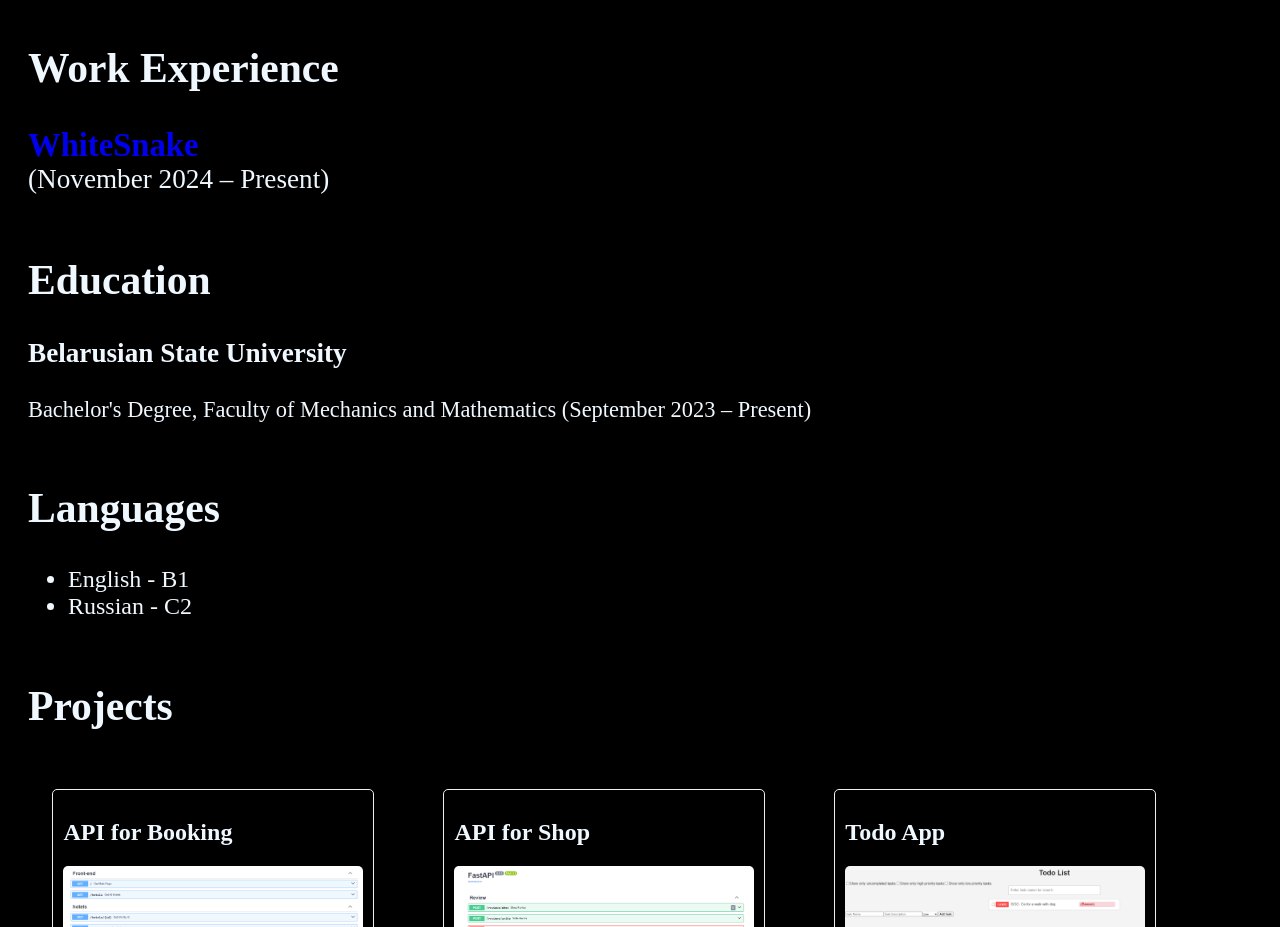
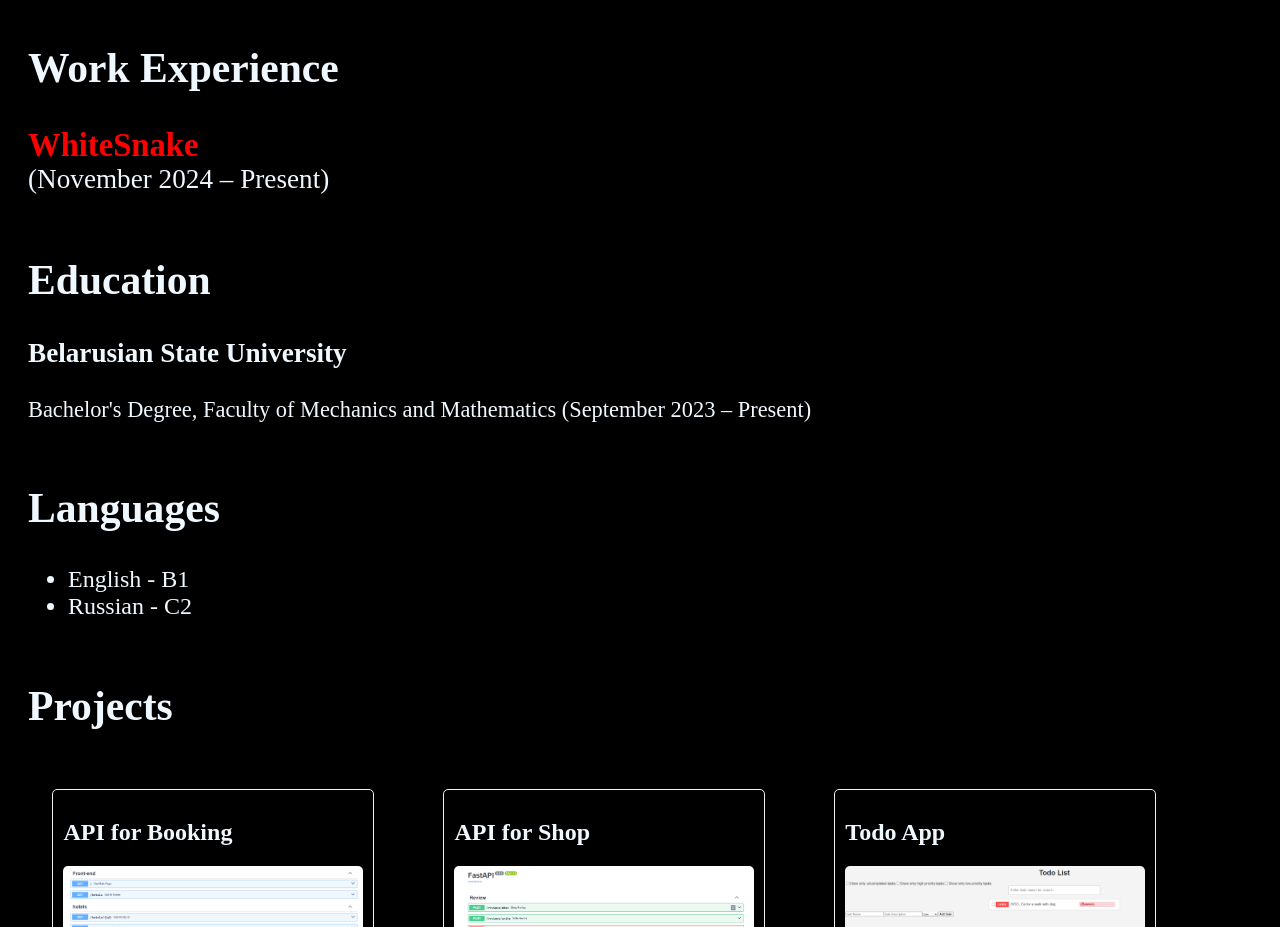
Before and after one commit to MaratFfrost/CV, a React (Vite) app: page / in a window 1280 px wide. Shown: the part 920-1847 px from the top of the page. Built offline with nearby package versions, Linux system fonts and the light colour scheme.

Commit message:
Update App.jsx

```diff
--- a/src/App.jsx
+++ b/src/App.jsx
@@ -39,7 +39,7 @@ function App() {
         <div className="work">
           <h2 className="category">Work Experience</h2>
           <p style={{ fontSize: '170%' }}>
-            <strong><a style={{ fontSize: '120%', textDecoration: 'none' }} href="https://whitesnake.by/">WhiteSnake</a></strong><br />
+            <strong><a style={{ fontSize: '120%', textDecoration: 'none', color: 'red' }} href="https://whitesnake.by/">WhiteSnake</a></strong><br />
             (November 2024 – Present)
           </p>
         </div>
```
